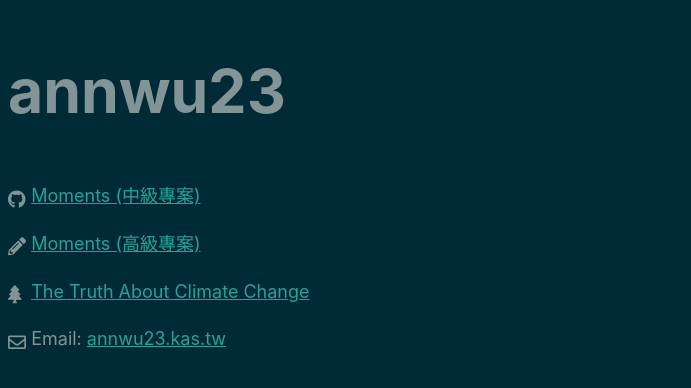
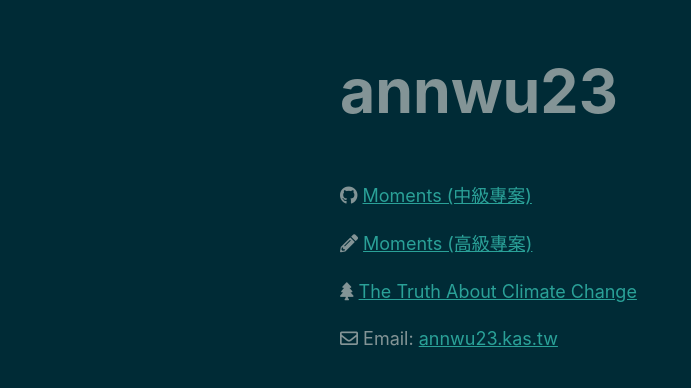
Before and after one commit to annwu23/annwu23.github.io, a plain HTML site: page index.html in a window 1280 px wide. Shown: the whole page, without its empty margins (0-691 px from the left). Drawn offline with Linux system fonts and the light colour scheme.

Commit message:
Deleted CSS for FontAwesome icons; fixed the CSS for the div class='container' element

```diff
--- a/index.html
+++ b/index.html
@@ -16,20 +16,20 @@
     <link rel="canonical" href="https://pyone.tw/"> -->
   </head>
   <body>
-    <div class="container">
+    <div class="container" id="main">
       <h1 id="annwu23">annwu23</h1>
       <ul style="list-style-type: none;">
         <li>
-          <i class="fab fa-github"></i><p><a href="../moments/">Moments (中級專案)</a></p>
+          <i class="fab fa-github"></i> <p><a href="../moments/">Moments (中級專案)</a></p>
         </li>
         <li>
-          <i class="fas fa-pencil-alt"></i><p><a href="http://annwu23.herokuapp.com/">Moments (高級專案)</a></p>
+          <i class="fas fa-pencil-alt"></i> <p><a href="http://annwu23.herokuapp.com/">Moments (高級專案)</a></p>
         </li>
         <li>
-          <i class="fas fa-tree"></i><p><a href="../thetruthaboutclimatechange/">The Truth About Climate Change</a></p>
+          <i class="fas fa-tree"></i> <p><a href="../thetruthaboutclimatechange/">The Truth About Climate Change</a></p>
         </li>
         <li>
-          <i class="far fa-envelope"></i><p>Email: <a href="mailto:annwu23.kas.tw">annwu23.kas.tw</a></p>
+          <i class="far fa-envelope"></i> <p>Email: <a href="mailto:annwu23.kas.tw">annwu23.kas.tw</a></p>
         </li>
       </ul>
     </div>
--- a/static/main.css
+++ b/static/main.css
@@ -14,7 +14,7 @@ body {
 a, a:link, a:visited, a:active { color: #2aa198; /* cyan */ }
 a:hover { color: #268bd2; /* blue */ }
 
-#container {
+.container {
   margin: 2.25rem auto;
   width: 60%;
   max-width: 600px;
@@ -33,13 +33,6 @@ ul li {
 	margin-bottom: 1em;
 	margin-left: 0;
 }
-ul li i {
-	display: inline-block;
-	width: 16px;
-	height: 16px;
-	vertical-align: middle;
-	margin-right: 0.4em;
-}
 ul li p {
 	display: inline;
 }
```
